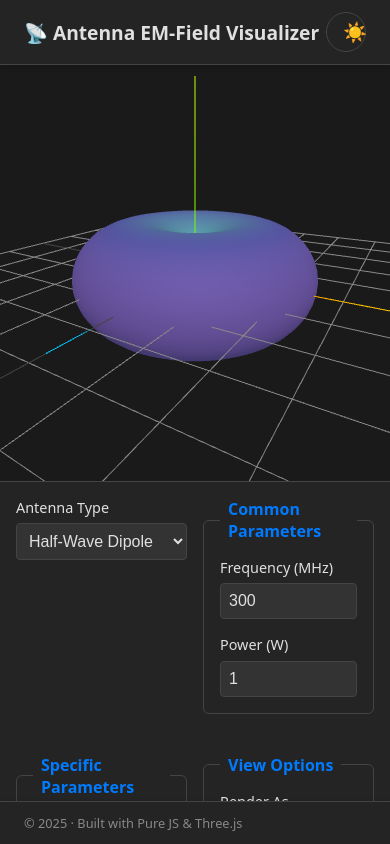
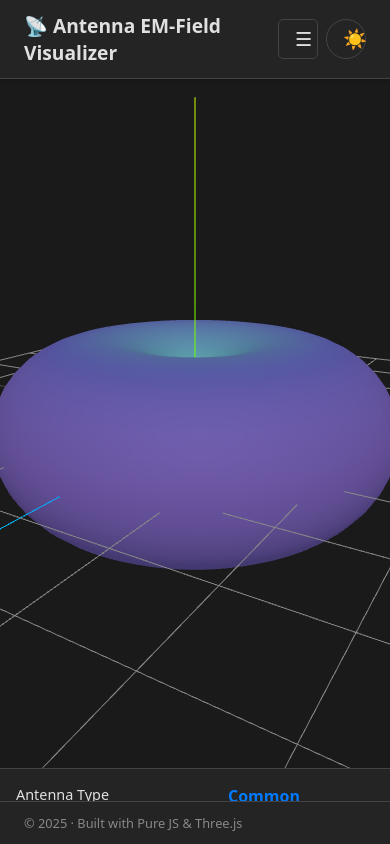
Before and after one commit to zss1980/antenna-em, a website: page public/index.html in a window 390 px wide. Drawn offline with nearby package versions, Linux system fonts and the light colour scheme; animation ran at ten frames a second.

Commit message:
Add collapsible controls for mobile

```diff
--- a/public/index.html
+++ b/public/index.html
@@ -10,7 +10,10 @@
     <body>
     <header>
         <h1>📡 Antenna EM-Field Visualizer</h1>
-        <button id="themeToggle" title="Toggle Dark/Light Mode">☀️</button>
+        <div class="header-actions">
+            <button id="menuToggle" title="Toggle Controls">☰</button>
+            <button id="themeToggle" title="Toggle Dark/Light Mode">☀️</button>
+        </div>
     </header>
 
     <main>
--- a/public/js/main.js
+++ b/public/js/main.js
@@ -62,6 +62,13 @@ class App {
             document.getElementById('themeToggle').textContent = isLight ? '🌙' : '☀️';
             this.sceneManager.updateTheme(isLight);
         });
+
+        const menuBtn = document.getElementById('menuToggle');
+        if (menuBtn) {
+            menuBtn.addEventListener('click', () => {
+                document.getElementById('controls').classList.toggle('open');
+            });
+        }
     }
 
     onControlsChanged() {
--- a/public/styles.css
+++ b/public/styles.css
@@ -50,6 +50,11 @@ header, footer {
     align-items: center;
     box-shadow: 0 2px 5px var(--c-shadow);
     z-index: 10;
+}
+
+.header-actions {
+    display: flex;
+    gap: 0.5rem;
 }
 
 footer {
@@ -173,6 +178,18 @@ button:hover,
     line-height: 1;
 }
 
+#menuToggle {
+    display: none;
+    background: none;
+    border: 1px solid var(--c-border);
+    color: var(--c-text);
+    width: 40px;
+    height: 40px;
+    border-radius: 5px;
+    font-size: 1.2rem;
+    line-height: 1;
+}
+
 #loader {
     position: absolute;
     left: 50%;
@@ -198,9 +215,15 @@ button:hover,
     }
     #controls {
         width: 100%;
-        height: 20rem; /* Fixed height for controls on mobile */
+        height: auto;
+        max-height: 0;
+        overflow: hidden;
         border-right: none;
         border-top: 1px solid var(--c-border);
+        transition: max-height 0.3s ease;
+    }
+    #controls.open {
+        max-height: 20rem;
     }
     #controlForm {
         display: grid;
@@ -210,4 +233,7 @@ button:hover,
     header h1 {
         font-size: 1.2rem;
     }
+    #menuToggle {
+        display: block;
+    }
 }
```
